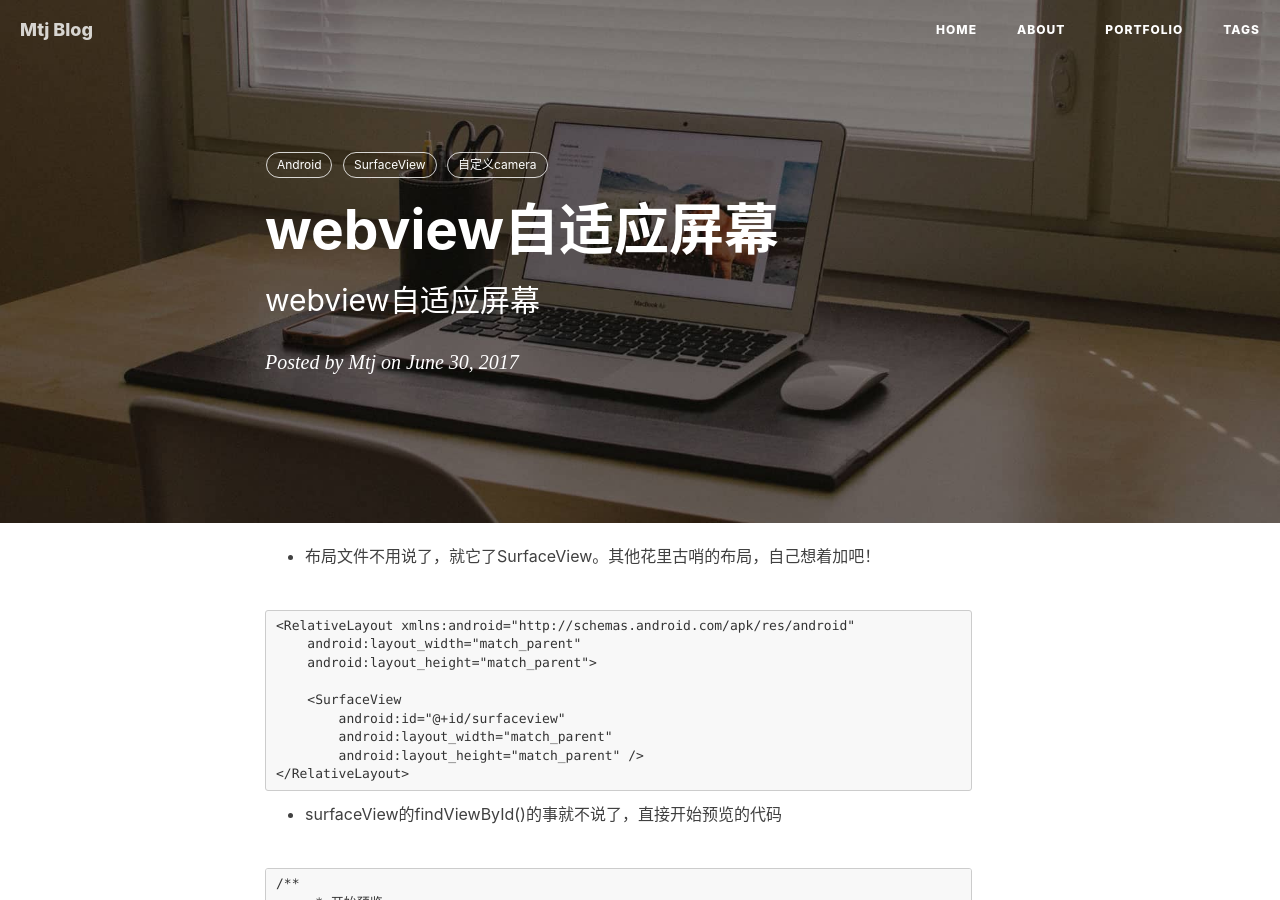
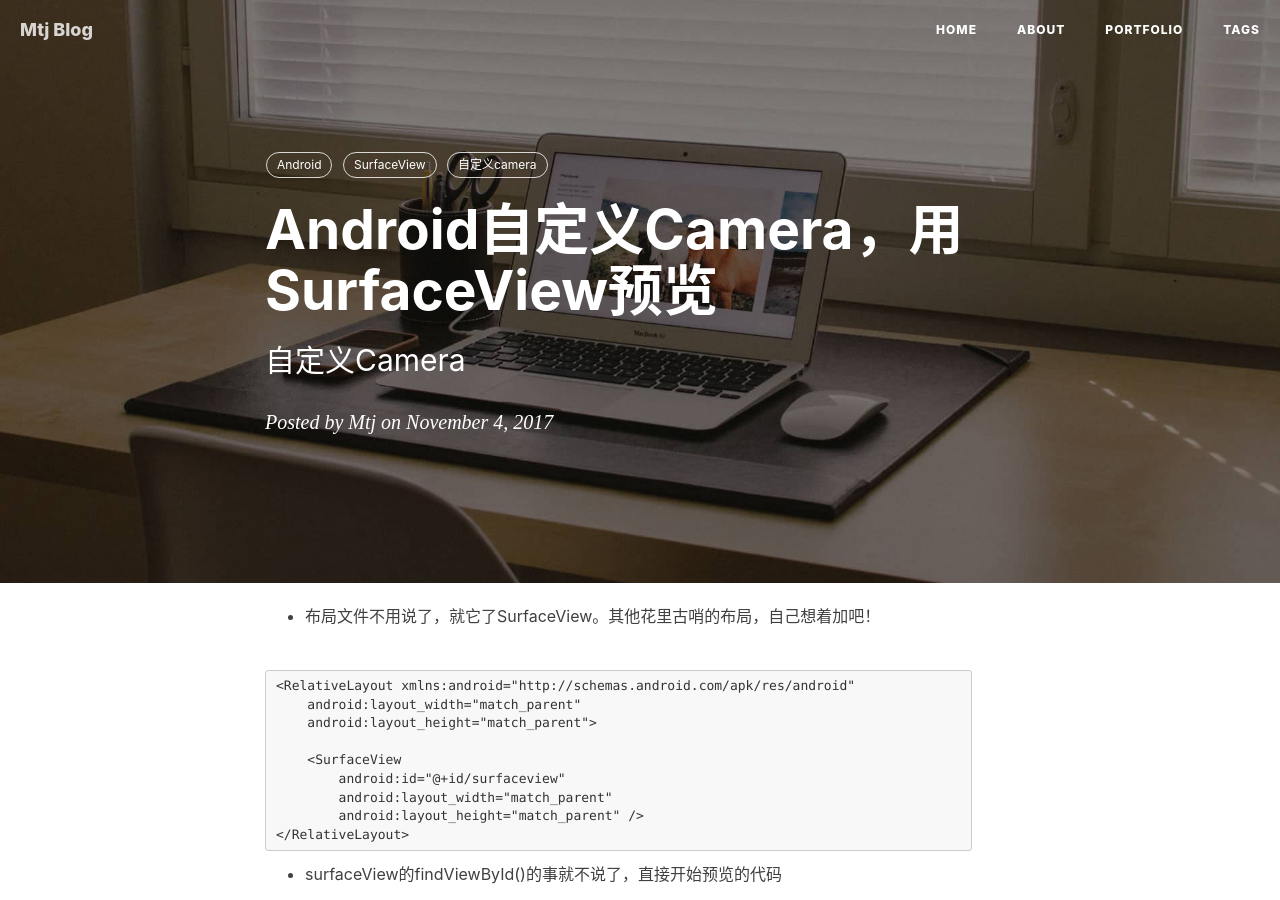
Before and after one commit to mtjsoft/mtjsoft.github.io, a Jekyll site: the page built from _posts/2017-11-04-Android自定义Camera，用SurfaceView预览.md, in a window 1280 px wide and 900 px high. Built offline with Jekyll 4.4.1, drawn with Linux system fonts in a browser that asks for light colours; nearby versions of some CDN libraries; comment, search, counter and statistics services are not loaded.

Commit message:
Update 2017-11-04-Android自定义Camera，用SurfaceView预览.md

```diff
--- a/_posts/2017-11-04-Android自定义Camera，用SurfaceView预览.md
+++ b/_posts/2017-11-04-Android自定义Camera，用SurfaceView预览.md
@@ -1,8 +1,8 @@
 ---
 layout: post
-title:  "webview自适应屏幕"
-subtitle:  "webview自适应屏幕"
-date:  2017-06-30
+title:  "Android自定义Camera，用SurfaceView预览"
+subtitle:  "自定义Camera"
+date:  2017-11-04
 author:  "Mtj"
 tags:
      Android
```
